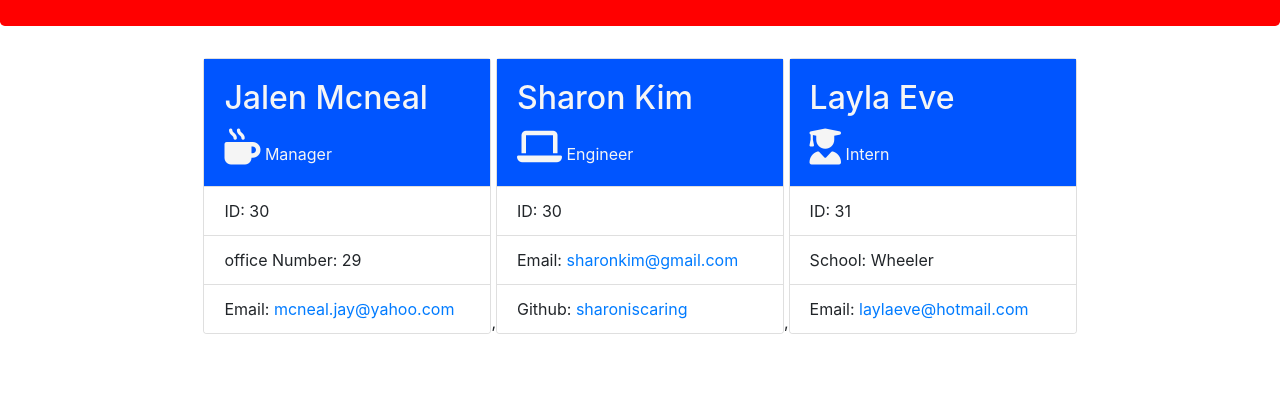
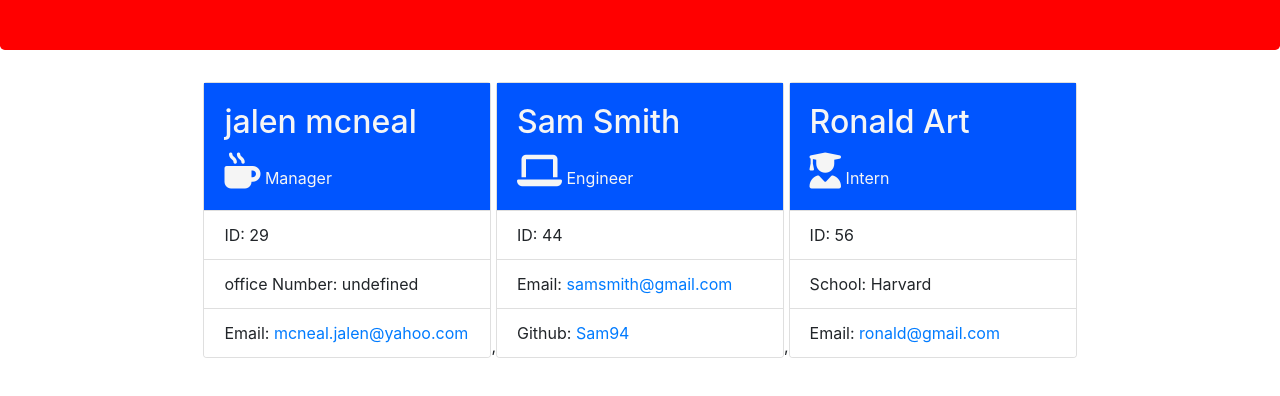
Before and after one commit to Ja1993en/team-generator, a website with bundled scripts: page index.html in a window 1280 px wide. Shown: the part 206-602 px from the top of the page. Built offline with nearby package versions, Linux system fonts and the light colour scheme.

Commit message:
Final project

```diff
--- a/index.html
+++ b/index.html
@@ -10,7 +10,7 @@
         <link rel="stylesheet" href="./assets/main.css">
         <title>Document</title>
     </head>
-    <body>
+    <body>m
 
 
 
@@ -21,34 +21,34 @@
     <div class=" member d-flex align-items-end justify-content-center flex-row bd-highlight mb-3">
       <div class="card" style="width: 18rem;">
             <div class="card-body role">
-              <h5 class="card-title">Jalen Mcneal</h5>
+              <h5 class="card-title">jalen mcneal</h5>
             <p class="card-text"><i class='fas fa-mug-hot' style='font-size:36px'></i> Manager</p>
             </div>
             <ul class="list-group list-group-flush">
-              <li class="list-group-item">ID: 30</li>
-              <li class="list-group-item">office Number: 29</li>
-              <li class="list-group-item">Email:<a class="link-opacity-50-hover" href="#"> mcneal.jay@yahoo.com</a></li>
+              <li class="list-group-item">ID: 29</li>
+              <li class="list-group-item">office Number: undefined</li>
+              <li class="list-group-item">Email:<a class="link-opacity-50-hover" href="google.com"> mcneal.jalen@yahoo.com</a></li>
             </ul>
           </div>,  <div class="card" style="width: 18rem;">
     <div class="card-body role">
-      <h5 class="card-title">Sharon Kim</h5>
+      <h5 class="card-title">Sam Smith</h5>
       <p class="card-text"><i class='fas fa-laptop' style='font-size:36px'></i> Engineer</p>
       </div>
     <ul class="list-group list-group-flush">
-      <li class="list-group-item">ID: 30</li>
-      <li class="list-group-item">Email:<a class="link-opacity-50-hover" href="#"> sharonkim@gmail.com</a></li>
-      <li class="list-group-item">Github:<a class="link-opacity-50-hover" href="#"> sharoniscaring</a></li>
+      <li class="list-group-item">ID: 44</li>
+      <li class="list-group-item">Email:<a class="link-opacity-50-hover" href="#"> samsmith@gmail.com</a></li>
+      <li class="list-group-item">Github:<a class="link-opacity-50-hover" href="https://github.com"> Sam94</a></li>
     </ul>
   </div>,
        <div class="card" style="width: 18rem;">
             <div class="card-body role">
-              <h5 class="card-title">Layla Eve</h5>
+              <h5 class="card-title">Ronald Art</h5>
              <p class="card-text"> <i class='fas fa-user-graduate' style='font-size:36px'></i> Intern</p>
             </div>
             <ul class="list-group list-group-flush">
-              <li class="list-group-item">ID: 31</li>
-              <li class="list-group-item">School: Wheeler</li>
-              <li class="list-group-item">Email:<a class="link-opacity-50-hover" href="#"> laylaeve@hotmail.com</a></li>
+              <li class="list-group-item">ID: 56</li>
+              <li class="list-group-item">School: Harvard</li>
+              <li class="list-group-item">Email:<a class="link-opacity-50-hover" href="google.com"> ronald@gmail.com</a></li>
             </ul>
           </div>
     </div>
--- a/index.js
+++ b/index.js
@@ -4,7 +4,7 @@ const inquirer = require('inquirer');
 const Intern  = require('./lib/intern.js');
 const Engineer = require('./lib/engineer.js');
 const Manager  = require('./lib/manager.js');
-const Employee  = require('./lib/employee.js');
+
 
 //This collects all of the data
 const teamArr = [];
@@ -126,7 +126,7 @@ const managerInput = async () =>{
         // This sets a variable and use async await to called the inquirer object
         const ManagerRes =  await inquirer.prompt(managerInfo)
         // once data is collected from inquirer statement it will create a new class
-        const ManagerObj = new Manager(ManagerRes.name, ManagerRes.id, ManagerRes.email, ManagerRes.office)
+        const ManagerObj = new Manager(ManagerRes.name, ManagerRes.id, ManagerRes.email, ManagerRes.officeNumber)
         //We are storing the new Manager object to a global variable
         // empty global object to collect all inquirer responses
         teamArr.push(ManagerObj.getHTML());
@@ -204,7 +204,7 @@ const htmlPage = async () =>{
         <link rel="stylesheet" href="./assets/main.css">
         <title>Document</title>
     </head>
-    <body>m
+    <body>
 
 
 
--- a/lib/engineer.js
+++ b/lib/engineer.js
@@ -1,7 +1,7 @@
 const Employee  = require('./employee.js');
 
 class Engineer extends Employee{
-    constructor(gitHub, name, id, email,){
+    constructor( name, id, email, gitHub){
         super(name, id, email);
         this.gitHub = gitHub;
         this.role = "Engineer"
@@ -23,7 +23,7 @@ class Engineer extends Employee{
     <ul class="list-group list-group-flush">
       <li class="list-group-item">ID: ${this.id}</li>
       <li class="list-group-item">Email:<a class="link-opacity-50-hover" href="#"> ${this.email}</a></li>
-      <li class="list-group-item">Github:<a class="link-opacity-50-hover" href="#"> ${this.getGithub()}</a></li>
+      <li class="list-group-item">Github:<a class="link-opacity-50-hover" href="https://github.com"> ${this.getGithub()}</a></li>
     </ul>
   </div>`
     }
--- a/lib/intern.js
+++ b/lib/intern.js
@@ -1,7 +1,7 @@
 const Employee  = require('./employee.js')
 
 class Intern extends Employee{
-    constructor(school, name, id, email){
+    constructor( name, id, email, school){
         super (name, id, email);
         this.school = school;
 
@@ -23,7 +23,7 @@ class Intern extends Employee{
             <ul class="list-group list-group-flush">
               <li class="list-group-item">ID: ${this.id}</li>
               <li class="list-group-item">School: ${this.getSchool()}</li>
-              <li class="list-group-item">Email:<a class="link-opacity-50-hover" href="#"> ${this.email}</a></li>
+              <li class="list-group-item">Email:<a class="link-opacity-50-hover" href="google.com"> ${this.email}</a></li>
             </ul>
           </div>`
     }
--- a/lib/manager.js
+++ b/lib/manager.js
@@ -1,7 +1,7 @@
 const Employee  = require('./employee.js');
 
 class Manager extends Employee{
-    constructor(officeNumber, name, id, email,){
+    constructor( name, id, email, officeNumber){
         super (name, id, email);
         this.officeNumber = officeNumber;
         this.role = "Manager"
@@ -22,7 +22,7 @@ class Manager extends Employee{
             <ul class="list-group list-group-flush">
               <li class="list-group-item">ID: ${this.id}</li>
               <li class="list-group-item">office Number: ${this.getOfficeNumber()}</li>
-              <li class="list-group-item">Email:<a class="link-opacity-50-hover" href="#"> ${this.email}</a></li>
+              <li class="list-group-item">Email:<a class="link-opacity-50-hover" href="google.com"> ${this.email}</a></li>
             </ul>
           </div>`
 
```
Also changed, not shown: test/employee.test.js (+2 -2 lines), test/engineer.test.js (+3 -3 lines), test/intern.test.js (+9 -2 lines), test/manager.test.js (+2 -2 lines), README.md.
